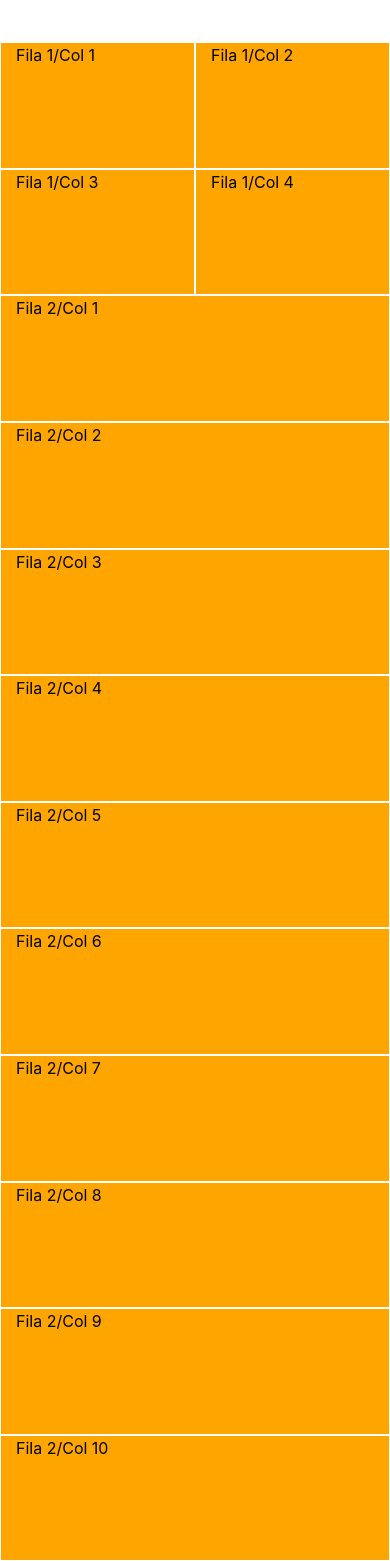
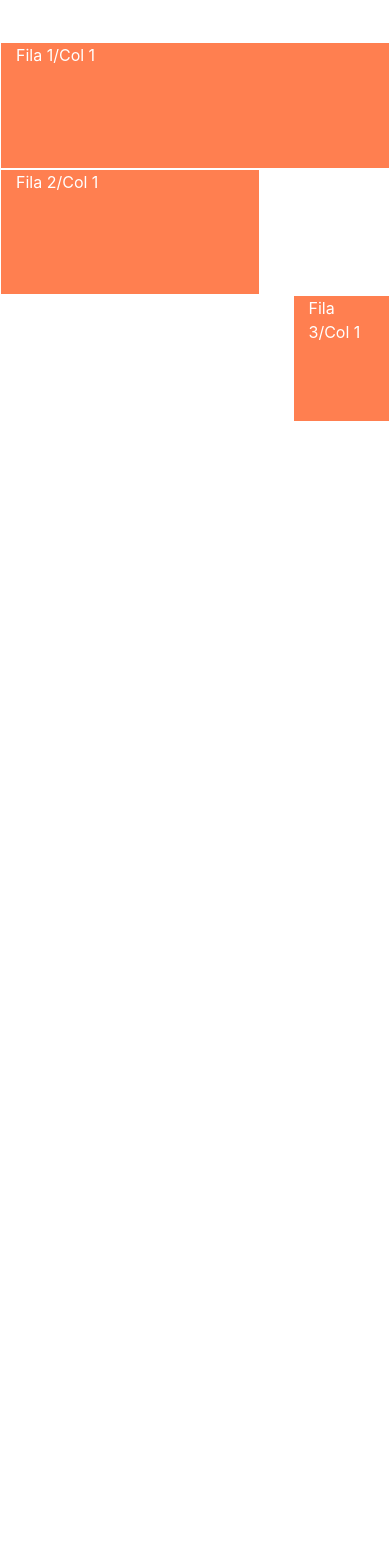
Before and after one commit to OscarRojas0510/derechoExamenImelda, a PHP site: page / in a window 390 px wide. After the commit the page ends 421 px from the top, so only its background shows below. Run offline with PHP 8.4, Linux system fonts and the light colour scheme.

Commit message:
Reto 3 responsive offset

```diff
--- a/css/estilos.css
+++ b/css/estilos.css
@@ -1,9 +1,9 @@
-.container {
+.container-fluid {
   margin-top: 5vh;
 }
 .colorcol {
-  background-color: orange;
+  background-color: #ff7f50;
   border: solid white 1px;
-  color: black;
+  color: white;
   height: 15vh;
 }
--- a/index.html
+++ b/index.html
@@ -14,62 +14,21 @@
 </head>
 
 <body>
-    <div class="container">
-        <div class="row asd">
-
-        </div>
-        <div class="row align-items-center">
-            <div class="col">
+    <div class="container-fluid">
         <div class="row">
-                    <div class="col-6 col-lg col-md-6 colorcol">
+            <div class="col-lg-6 offset-lg-6 col-12 offset-0 colorcol">
                 Fila 1/Col 1
-                    </div>
-                    <div class="col-6 col-lg col-md-6 colorcol">
-                        Fila 1/Col 2
-                    </div>
-                    <div class="col-6 col-lg col-md-6 colorcol">
-                        Fila 1/Col 3
-                    </div>
-                    <div class="col-6 col-lg col-md-6 colorcol">
-                        Fila 1/Col 4
             </div>
         </div>
         <div class="row">
-                    <div class="col-md-12 col-lg-6 col-xl colorcol">
+            <div class="col-lg-8 offset-lg-2 col-8 offset-0 colorcol">
                 Fila 2/Col 1
             </div>
-                    <div class="col-md-12 col-lg-6 col-xl colorcol">
-                        Fila 2/Col 2
         </div>
-                    <div class="col-md-12 col-lg-6 col-xl colorcol">
-                        Fila 2/Col 3
+        <div class="row">
+            <div class="col-lg-3 offset-lg-0 col-3 offset-9 colorcol">
+                Fila 3/Col 1
             </div>
-                    <div class="col-md-12 col-lg-6 col-xl colorcol">
-                        Fila 2/Col 4
-                    </div>
-                    <div class="col-md-12 col-lg-6 col-xl colorcol">
-                        Fila 2/Col 5
-                    </div>
-                    <div class="col-md-12 col-lg-6 col-xl colorcol">
-                        Fila 2/Col 6
-                    </div>
-                    <div class="col-md-12 col-lg-6 col-xl colorcol">
-                        Fila 2/Col 7
-                    </div>
-                    <div class="col-md-12 col-lg-6 col-xl colorcol">
-                        Fila 2/Col 8
-                    </div>
-                    <div class="col-md-12 col-lg-6 col-xl colorcol">
-                        Fila 2/Col 9
-                    </div>
-                    <div class="col-md-12 col-lg-6 col-xl colorcol">
-                        Fila 2/Col 10
-                    </div>
-                </div>
-            </div>
-        </div>
-        <div class="row asd">
-
         </div>
     </div>
 
```
Lines whose indentation alone changed are shown as unchanged.
